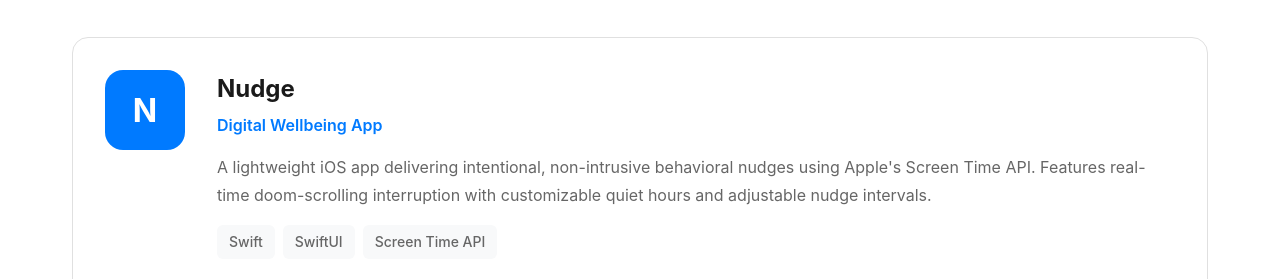
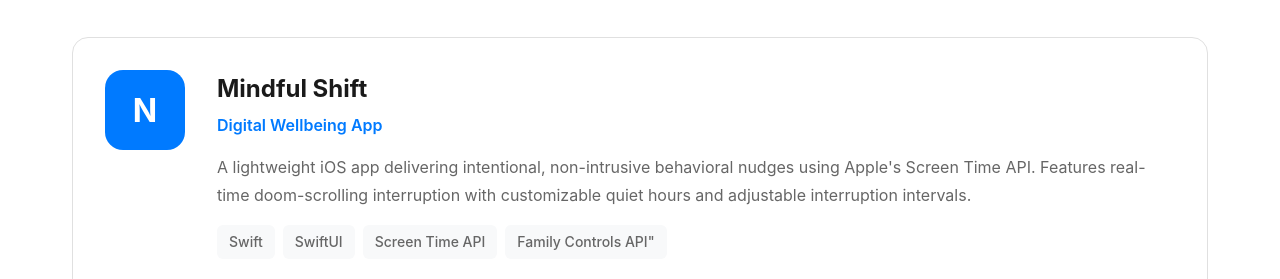
Before and after one commit to drakrgrs/drakrgrs.github.io, a plain HTML site: page index.html in a window 1280 px wide. Shown: the part 673-952 px from the top of the page. Drawn offline with Linux system fonts and the light colour scheme.

Commit message:
Update app name and description in index.html
change name from nudge to mindful shift

```diff
--- a/index.html
+++ b/index.html
@@ -48,16 +48,17 @@
                             <div class="app-icon-placeholder">N</div>
                         </div>
                         <div class="app-content">
-                            <h3>Nudge</h3>
+                            <h3>Mindful Shift</h3>
                             <p class="app-subtitle">Digital Wellbeing App</p>
                             <p class="app-description">
                                 A lightweight iOS app delivering intentional, non-intrusive behavioral nudges using Apple's Screen Time API.
-                                Features real-time doom-scrolling interruption with customizable quiet hours and adjustable nudge intervals.
+                                Features real-time doom-scrolling interruption with customizable quiet hours and adjustable interruption intervals.
                             </p>
                             <div class="app-tech">
                                 <span class="tech-tag">Swift</span>
                                 <span class="tech-tag">SwiftUI</span>
                                 <span class="tech-tag">Screen Time API</span>
+                                <span class="tech-tag">Family Controls API"</span>
                             </div>
                             <div class="app-links">
                                 <a href="nudge.html" class="btn-outline">Learn More & Support</a>
```
